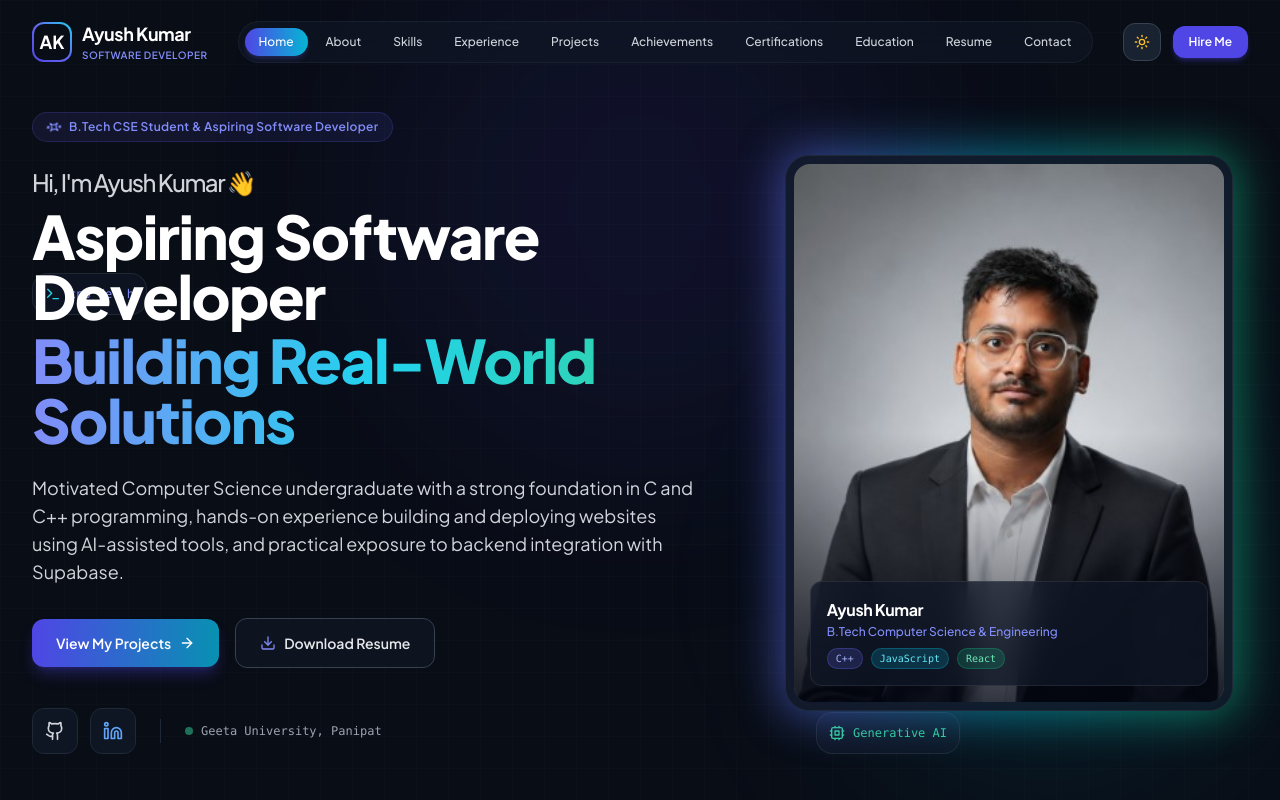
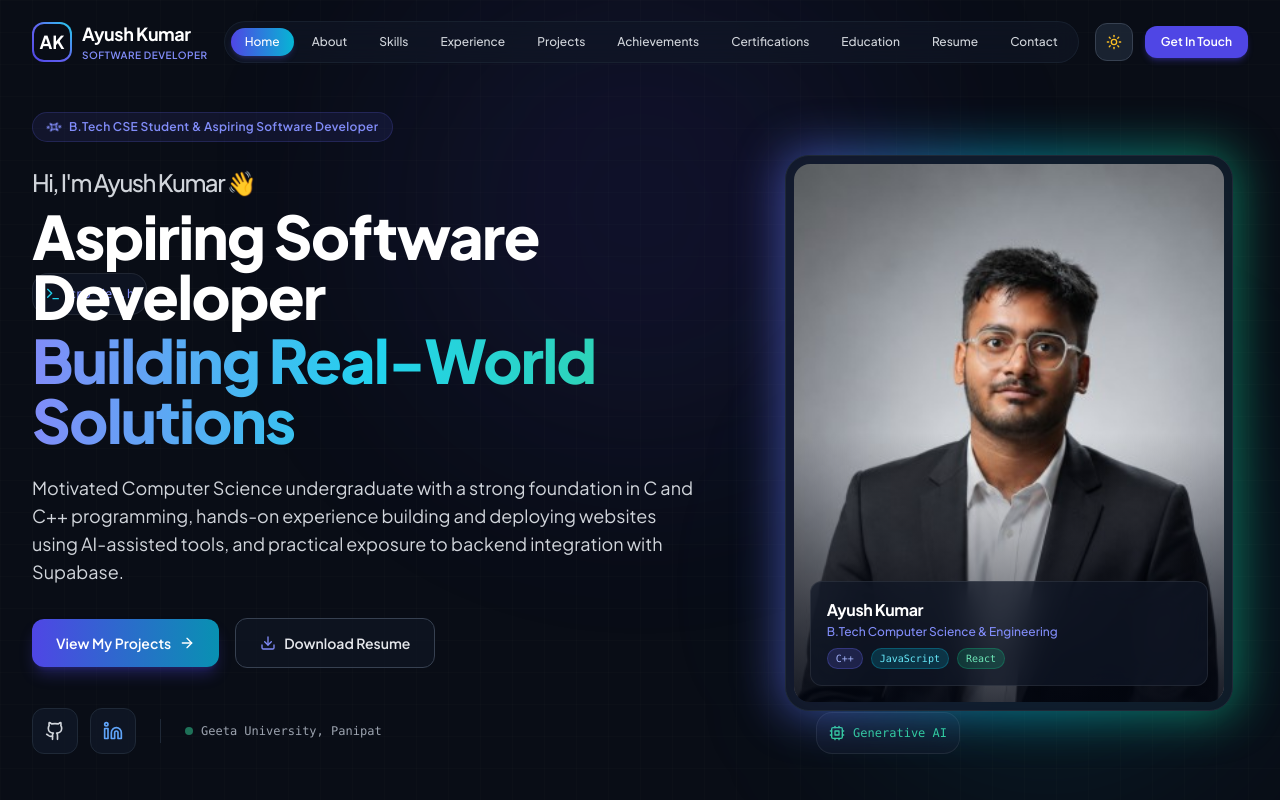
Before and after one commit to ayush77177panjiyar-star/Myportfolio, a React (Vite) app: page / in a window 1280 px wide. Shown: the top 800 px of the page. Built offline with nearby package versions, Linux system fonts and the light colour scheme.

Commit message:
Update Navbar CTA button text and clean up remaining wording

```diff
--- a/src/components/Contact.jsx
+++ b/src/components/Contact.jsx
@@ -55,7 +55,7 @@ export default function Contact({ isDark }) {
                 Send Me a Direct Email
               </h3>
               <p className={`text-sm sm:text-base ${isDark ? 'text-gray-400' : 'text-gray-600'}`}>
-                Whether you're looking to hire for full-time roles, software internships, freelance projects, or just want to say hi, my inbox is always open.
+                Whether you have project opportunities, software internships, freelance work, or just want to say hi, my inbox is always open.
               </p>
             </div>
 
--- a/src/components/Navbar.jsx
+++ b/src/components/Navbar.jsx
@@ -115,7 +115,7 @@ export default function Navbar({ isDark, toggleTheme }) {
               href="#contact"
               className="px-4 py-2 text-xs font-semibold rounded-xl bg-indigo-600 text-white hover:bg-indigo-500 shadow-md shadow-indigo-600/30 transition-all duration-200 hover:scale-[1.02]"
             >
-              Hire Me
+              Get In Touch
             </a>
           </div>
 
```
